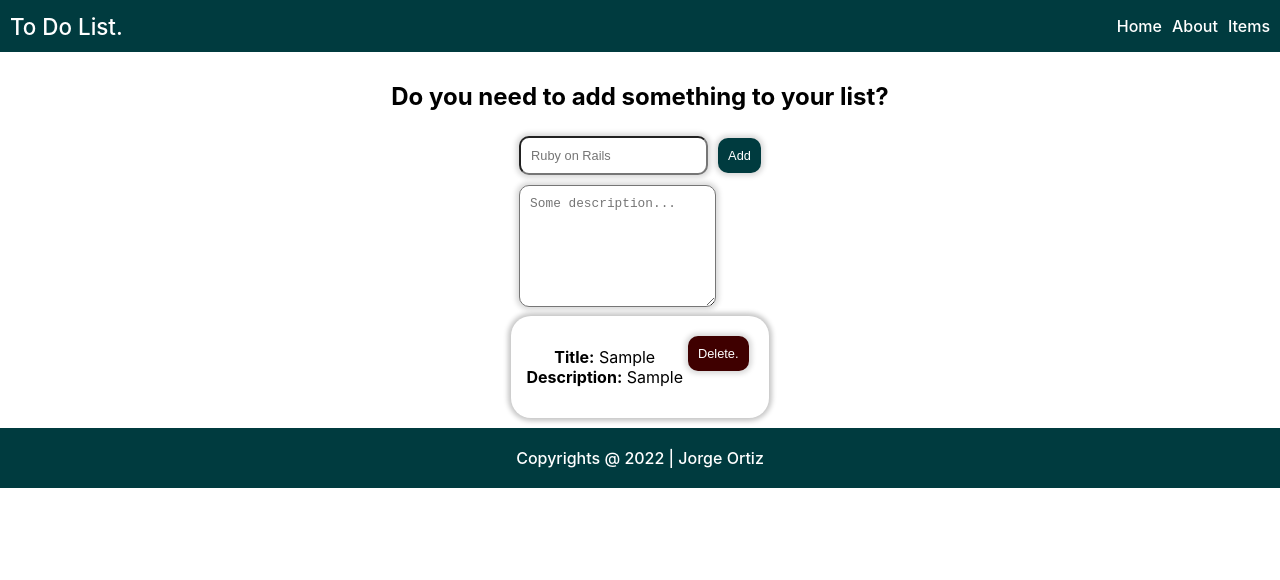
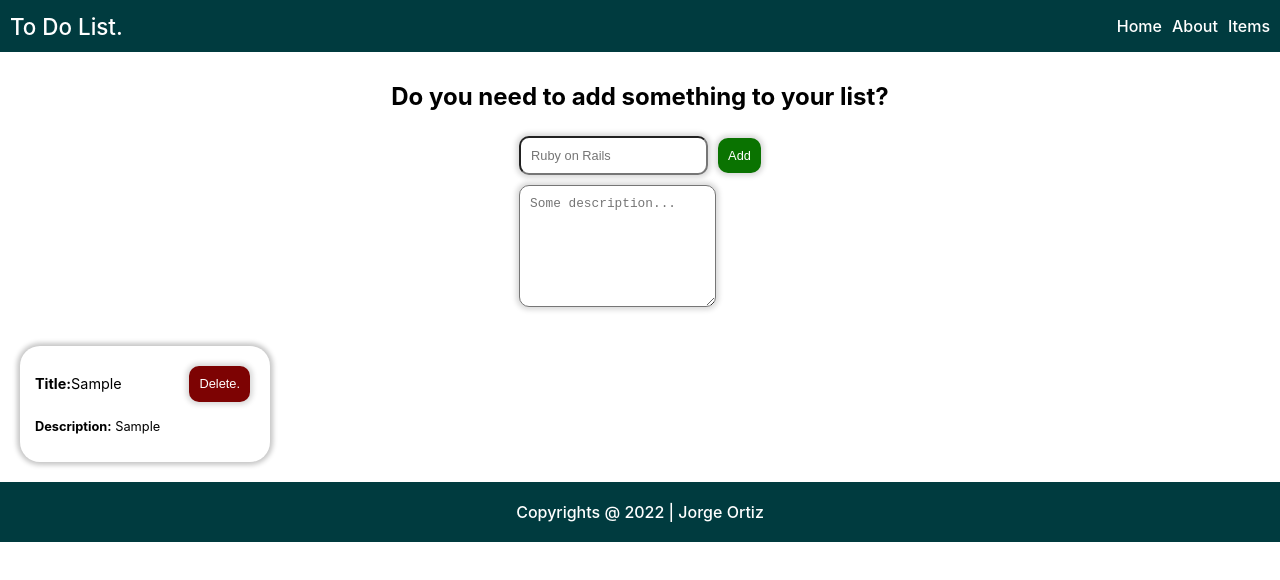
Before and after one commit to Jorge-Ortiz-M/To-Do-List-React, a React (Create React App) app: page / in a window 1280 px wide. Both pictures are taken after typing "Sample", "Sample" into the empty fields and a click on the button "Add". Shown: the top 580 px of the page. Built offline with nearby package versions, Linux system fonts and the light colour scheme.

Commit message:
Fixing some bugs and styling

```diff
--- a/src/components/Note.jsx
+++ b/src/components/Note.jsx
@@ -5,15 +5,19 @@ function Note(props){
 
     return(
         <div className="note-user">
-            <p>
-                <strong>Title:</strong> {title} <br />
-                <strong>Description:</strong> {description}
-            </p>
-            <div>
+            <div className="note-header">
+                <p className="title">
+                    <strong>Title:</strong> {title} <br />
+                </p>
                 <button type="submit" onClick={() => {
                     props.deleteNote(props.id);
                     }}>
                         Delete.</button>
+            </div>
+            <div>
+                <p className="description">
+                    <strong>Description:</strong> {description}
+                </p>
             </div>
         </div>
 
--- a/src/index.css
+++ b/src/index.css
@@ -71,7 +71,7 @@ h2{
 }
 .form-user div button{
   border: none;
-  background-color: #003b3f;
+  background-color: #0a7301;
   color: #ffffff;
   font-weight: 500;
 }
@@ -81,20 +81,38 @@ h2{
 }
 
 .list-user{
-  text-align: center;
+  margin-top: 20px;
 }
 
 .note-user{
+  margin: 10px;
+  width: 220px;
   padding: 15px;
   display: inline-flex;
+  flex-direction: column;
   box-shadow: 0px 0px 5px 3px #c5c5c5;
   border: none;
   border-radius: 20px;
 }
 
+.note-user .note-header{
+  display: flex;
+  justify-content: space-between;
+}
+
+.note-user .title{
+  font-size: 0.9rem;
+  display: inline-flex;
+}
+
+.note-user .description{
+  font-size: 0.8rem;
+}
+
 .note-user button{
+  display: inline-flex;
   border: none;
-  background-color: #3f0000;
+  background-color: #7d0303;
   color: #ffffff;
   font-weight: 500;
 }
```
Also changed, not shown: 1 other file (tests, documents, lock files or other folders).
